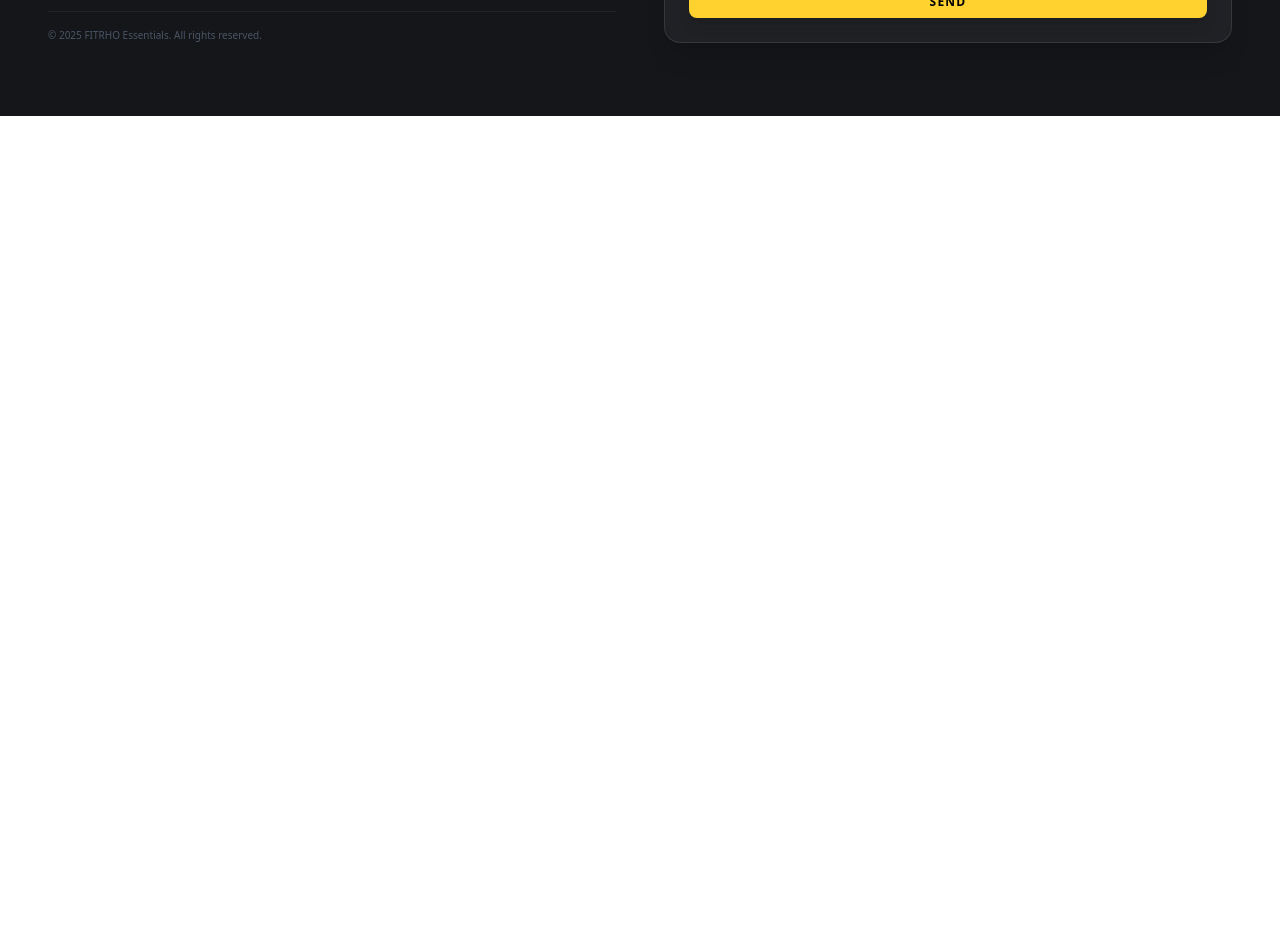
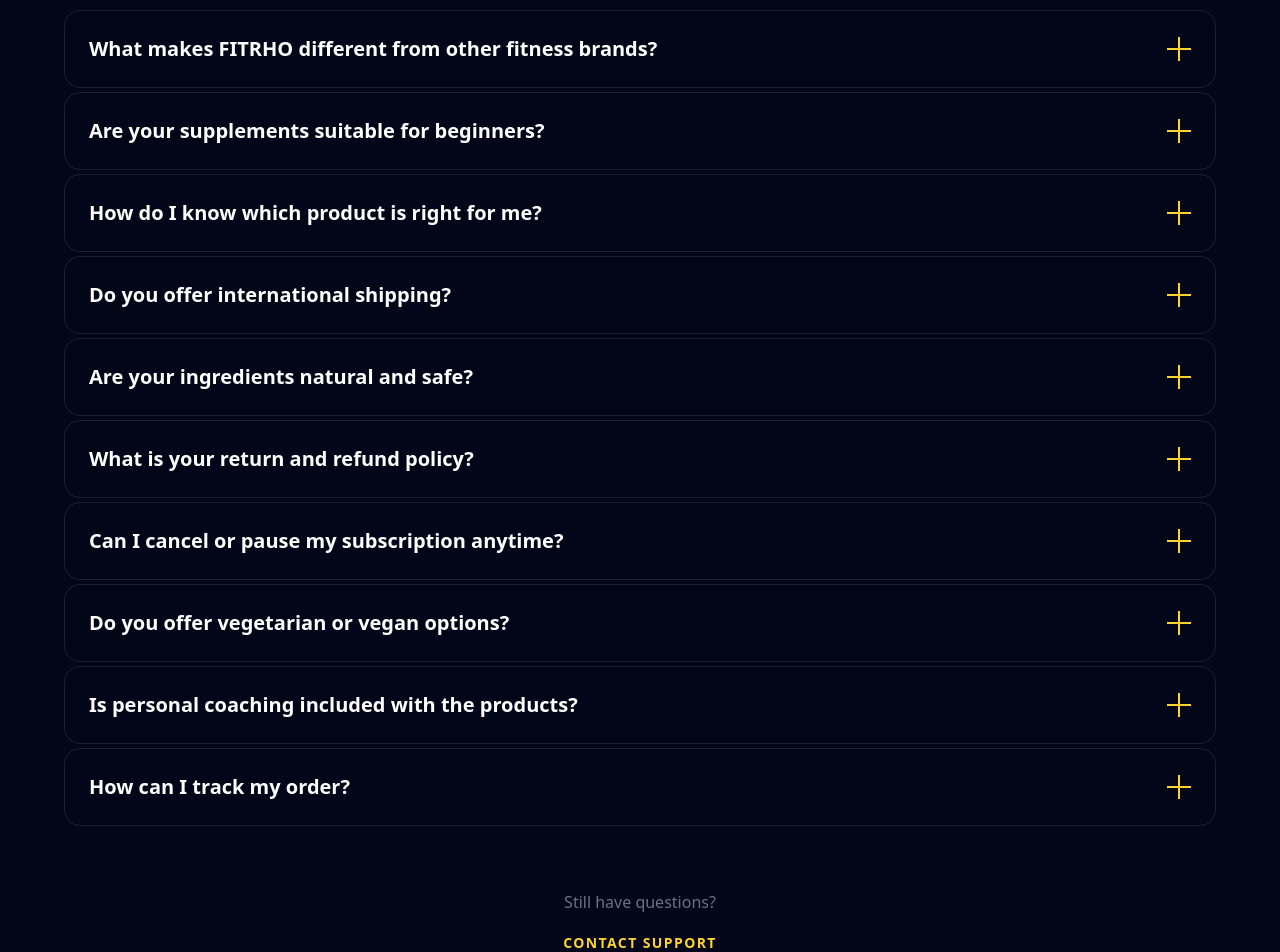
Before and after one commit to singhsubm/FITRHO, a React (Vite) app: page /faq in a window 1280 px wide. Shown: the part 5060-6012 px from the top of the page. Before the commit the page ends 5176 px from the top, so only its background shows below. Built offline with nearby package versions, Linux system fonts and the light colour scheme; a web font is replaced by a local one.

Commit message:
add faq page

```diff
--- a/src/App.jsx
+++ b/src/App.jsx
@@ -7,6 +7,7 @@
 import Commitment from './components/Commitment';
 import Team from './components/Team';
 import Footer from './components/Footer';
+import Faq from './components/Faq';
 
 
 function App() {
@@ -41,6 +42,10 @@
         <Team />
       </section>
 
+      <section id="faq">
+        <Faq />
+      </section>
+
       <section id="contact">
         <Footer />
       </section>
--- /dev/null
+++ b/src/components/Faq.jsx
@@ -0,0 +1,120 @@
+import React, { useState } from 'react';
+import './Hero.css'; // Reusing text styles
+
+const faqData = [
+  {
+    question: "What makes FITRHO different from other fitness brands?",
+    answer: "FITRHO isn't just about supplements; it's about a holistic ecosystem. We combine premium, lab-tested nutrition with personalized coaching and AI-driven workout plans, ensuring you have every tool needed to reach your peak potential."
+  },
+  {
+    question: "Are your supplements suitable for beginners?",
+    answer: "Absolutely. Our product line is tiered to cater to everyone from complete novices to elite athletes. If you are just starting, we recommend our 'Starter Essentials' pack which focuses on foundation and recovery."
+  },
+  {
+    question: "How do I know which product is right for me?",
+    answer: "We offer a 'Body Balance Quiz' on our products page. Based on your goals (weight loss, muscle gain, or endurance), age, and lifestyle, we recommend a custom stack tailored specifically for your physiology."
+  },
+  {
+    question: "Do you offer international shipping?",
+    answer: "Yes, we ship globally to over 50 countries. International shipping typically takes 7-14 business days depending on customs processing in your region. We use premium carriers to ensure your package arrives safely."
+  },
+  {
+    question: "Are your ingredients natural and safe?",
+    answer: "Transparency is our core value. All our products are free from banned substances, artificial fillers, and harmful additives. We use natural sweeteners and source our whey from grass-fed cattle."
+  },
+  {
+    question: "What is your return and refund policy?",
+    answer: "We stand by our quality. If you are not 100% satisfied with your purchase, you can return the unopened product within 30 days for a full refund. For opened products, reach out to our support for store credit options."
+  },
+  {
+    question: "Can I cancel or pause my subscription anytime?",
+    answer: "Yes, our 'Fit-Auto' subscription model is completely flexible. You can pause, skip a month, or cancel your subscription directly from your dashboard with zero hidden fees or penalties."
+  },
+  {
+    question: "Do you offer vegetarian or vegan options?",
+    answer: "Yes! We have a dedicated 'Plant Power' line featuring pea protein isolates, vegan BCAAs, and plant-based multivitamins that are just as effective as their whey counterparts."
+  },
+  {
+    question: "Is personal coaching included with the products?",
+    answer: "Our 'Signature' and 'Elite' product bundles come with complimentary access to our coaching app for 3 months. For individual product purchases, coaching can be added as a separate subscription at a discounted rate."
+  },
+  {
+    question: "How can I track my order?",
+    answer: "Once your order is dispatched, you will receive a tracking link via email and SMS. You can also log in to your account on our website to view real-time updates on your shipment's status."
+  }
+];
+
+const Faq = () => {
+  const [activeIndex, setActiveIndex] = useState(null);
+
+  const toggleAccordion = (index) => {
+    setActiveIndex(activeIndex === index ? null : index);
+  };
+
+  return (
+    <div className="min-h-screen w-full bg-brand-dark relative py-20 px-6 md:px-12 flex flex-col items-center">
+
+      {/* Background Glow */}
+      <div className="absolute top-1/2 left-0 w-[400px] h-[400px] bg-brand-gold/5 rounded-full blur-[120px] pointer-events-none transform -translate-y-1/2"></div>
+
+      <div className="max-w-6xl mx-auto w-full z-10">
+
+        {/* Header Section */}
+        <div className="text-center mb-16">
+          <h2 className="text-stroke-style text-[5rem] sm:text-[6rem] md:text-[8rem] tracking-tighter">
+            FAQ
+          </h2>
+          <h3 className="signature-font text-white text-4xl sm:text-5xl md:text-7xl -mt-6 drop-shadow-lg drop-shadow-amber-300">
+            Queries
+          </h3>
+        </div>
+
+        {/* Accordion Container */}
+        <div className="space-y-1">
+          {faqData.map((item, index) => (
+            <div
+              key={index}
+              className={`border border-white/10 rounded-2xl overflow-hidden transition-all duration-300 ${activeIndex === index ? 'bg-white/5 border-brand-gold/30' : 'bg-transparent hover:bg-white/5'}`}
+            >
+              {/* Question Header */}
+              <button
+                onClick={() => toggleAccordion(index)}
+                className="w-full flex justify-between items-center p-6 text-left focus:outline-none group"
+              >
+                <span className={`text-lg md:text-xl font-bold font-nunito transition-colors duration-300 ${activeIndex === index ? 'text-amber-300' : 'text-white group-hover:text-brand-gold'}`}>
+                  {item.question}
+                </span>
+
+                {/* Plus/Minus Icon */}
+                <span className="relative ml-4 flex-shrink-0 w-6 h-6 flex items-center justify-center">
+                  <span className={`absolute w-full h-0.5 bg-amber-300 transition-transform duration-300 ${activeIndex === index ? 'rotate-180' : ''}`}></span>
+                  <span className={`absolute w-full h-0.5 bg-amber-300 transition-transform duration-300 ${activeIndex === index ? 'rotate-180 opacity-0' : 'rotate-90'}`}></span>
+                </span>
+              </button>
+
+              {/* Answer Content */}
+              <div
+                className={`transition-[max-height,opacity] duration-500 ease-in-out overflow-hidden ${activeIndex === index ? 'max-h-[200px] opacity-100' : 'max-h-0 opacity-0'}`}
+              >
+                <div className="p-6 pt-0 text-gray-400 font-nunito leading-relaxed border-t border-white/5 mt-2">
+                  {item.answer}
+                </div>
+              </div>
+            </div>
+          ))}
+        </div>
+
+        {/* Bottom CTA */}
+        <div className="mt-16 text-center">
+          <p className="text-gray-500 mb-4">Still have questions?</p>
+          <button className="text-amber-300 border-b border-brand-gold pb-1 hover:text-white hover:border-white transition-all uppercase tracking-widest text-sm font-bold">
+            <a href="#contact">Contact Support</a>
+          </button>
+        </div>
+
+      </div>
+    </div>
+  );
+};
+
+export default Faq;
--- a/src/components/Team.jsx
+++ b/src/components/Team.jsx
@@ -64,6 +64,7 @@
   };
 
   return (
+
     <div className="team-page">
 
       {/* Header */}
```
